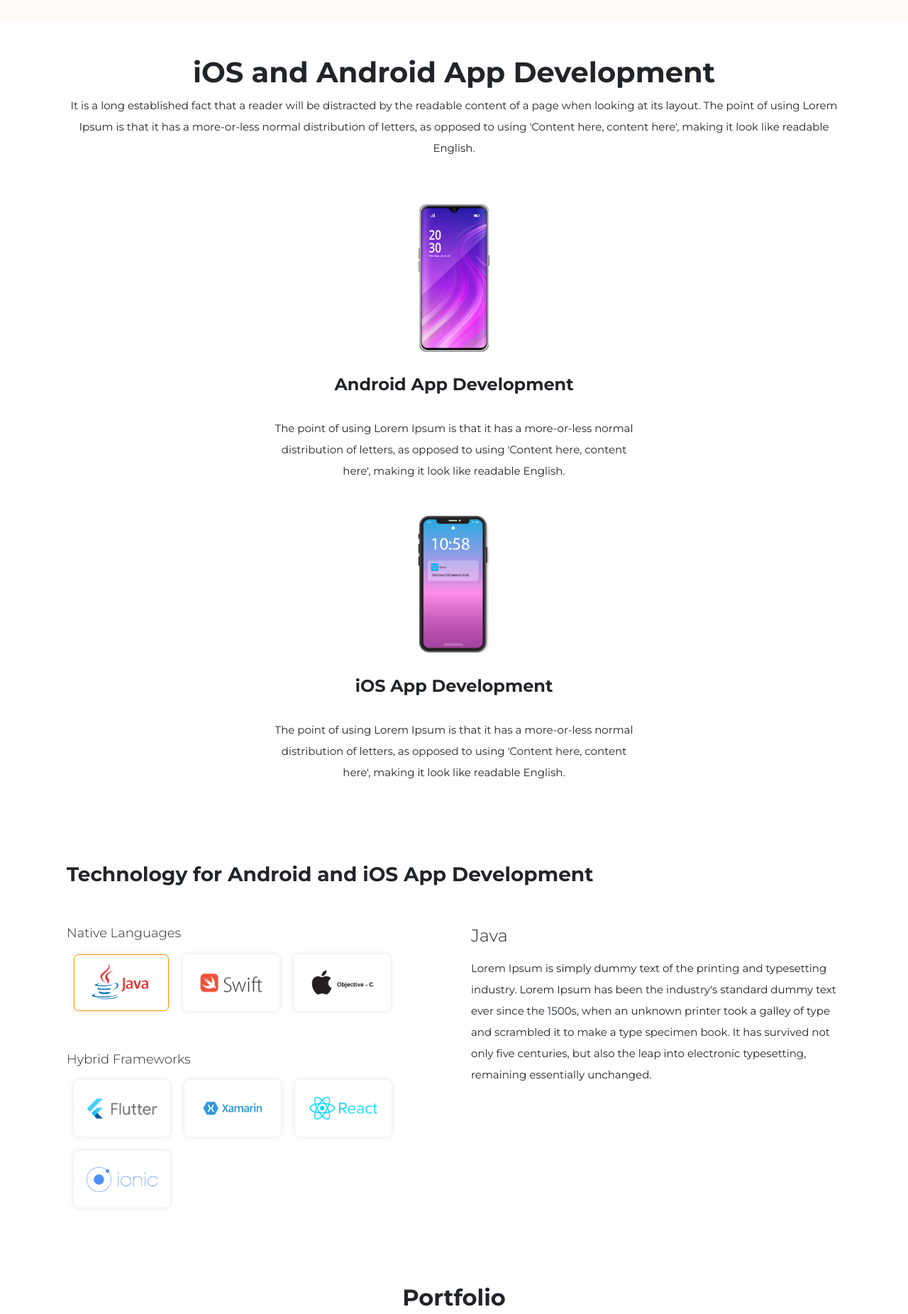
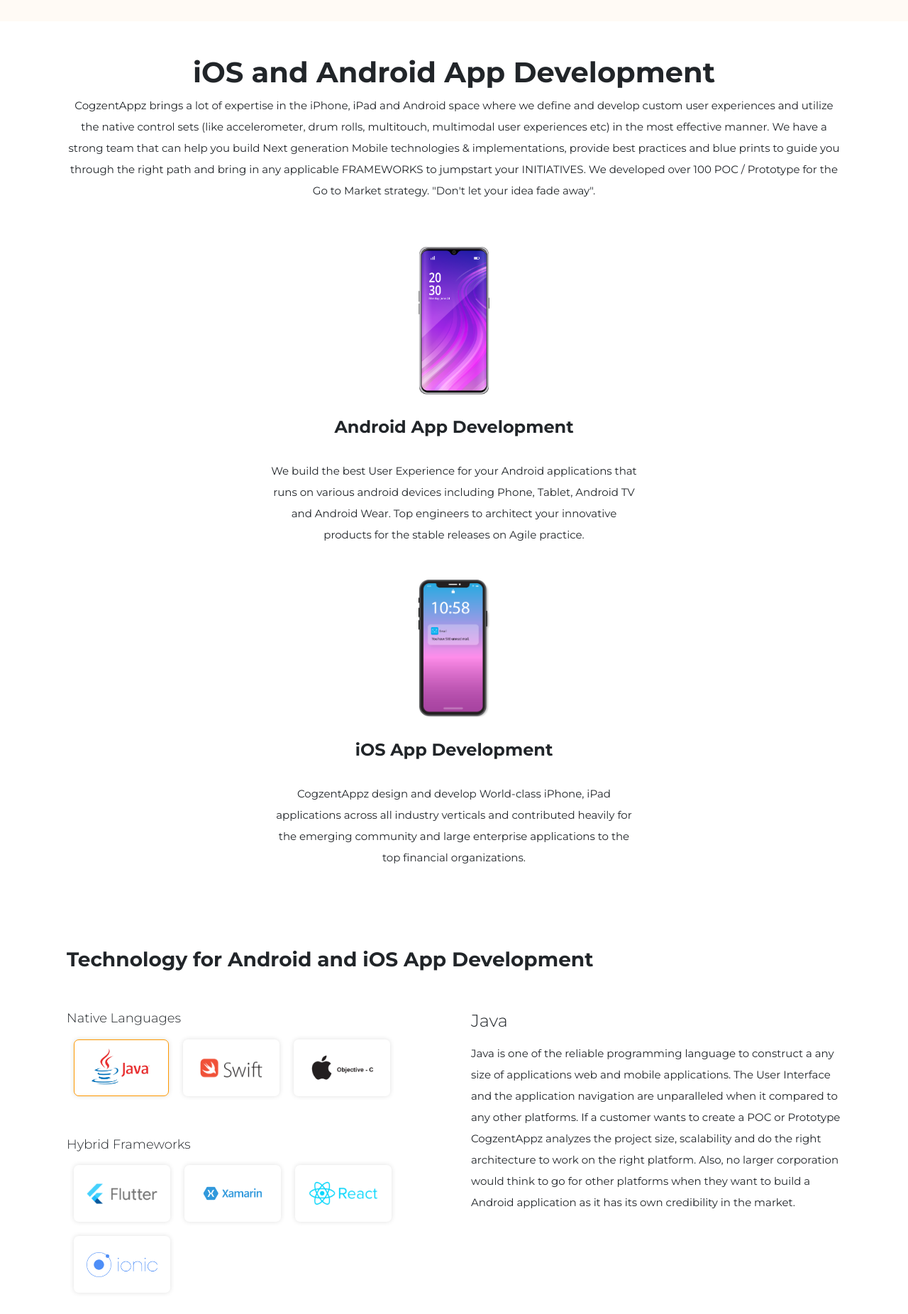
Before and after one commit to kar-thi/CogzentAppz, a plain HTML site: page index.html in a window 1280 px wide. Shown: the part 1300-3152 px from the top of the page at 71% size. Drawn offline with nearby package versions, Linux system fonts and the light colour scheme.

Commit message:
Add files via upload

```diff
--- a/index.html
+++ b/index.html
@@ -93,8 +93,9 @@
         <div class="container">
 
             <h1 class="text-center">iOS and Android App Development</h1>
-            <p class="text-center">It is a long established fact that a reader will be distracted by the readable content of a page when looking at its layout. The point of using Lorem Ipsum is that it has a more-or-less normal distribution of letters, as opposed to using 'Content
-                here, content here', making it look like readable English.</p>
+            <p class="text-center">CogzentAppz brings a lot of expertise in the iPhone, iPad and Android space where we define and develop custom user experiences and utilize the native control sets (like accelerometer, drum rolls, multitouch, multimodal user experiences etc)
+                in the most effective manner. We have a strong team that can help you build Next generation Mobile technologies & implementations, provide best practices and blue prints to guide you through the right path and bring in any applicable FRAMEWORKS
+                to jumpstart your INITIATIVES. We developed over 100 POC / Prototype for the Go to Market strategy. "Don't let your idea fade away". </p>
 
             <div class="row">
                 <div class="col-md-6 offset-md-3">
@@ -102,7 +103,8 @@
                         <img src="img/android.png" />
 
                         <h4>Android App Development</h4>
-                        <p>The point of using Lorem Ipsum is that it has a more-or-less normal distribution of letters, as opposed to using 'Content here, content here', making it look like readable English.</p>
+                        <p>We build the best User Experience for your Android applications that runs on various android devices including Phone, Tablet, Android TV and Android Wear. Top engineers to architect your innovative products for the stable releases
+                            on Agile practice. </p>
 
                     </div>
 
@@ -110,7 +112,7 @@
                         <img src="img/iphone.png" />
 
                         <h4>iOS App Development</h4>
-                        <p>The point of using Lorem Ipsum is that it has a more-or-less normal distribution of letters, as opposed to using 'Content here, content here', making it look like readable English.</p>
+                        <p>CogzentAppz design and develop World-class iPhone, iPad applications across all industry verticals and contributed heavily for the emerging community and large enterprise applications to the top financial organizations.</p>
 
                     </div>
 
@@ -205,8 +207,9 @@
                         <div class="tab-pane fade show active" id="one" role="tabpanel" aria-labelledby="home-tab">
                             <h4 class="techname">Java</h4>
 
-                            <p>Lorem Ipsum is simply dummy text of the printing and typesetting industry. Lorem Ipsum has been the industry's standard dummy text ever since the 1500s, when an unknown printer took a galley of type and scrambled it to make
-                                a type specimen book. It has survived not only five centuries, but also the leap into electronic typesetting, remaining essentially unchanged. </p>
+                            <p>Java is one of the reliable programming language to construct a any size of applications web and mobile applications. The User Interface and the application navigation are unparalleled when it compared to any other platforms.
+                                If a customer wants to create a POC or Prototype CogzentAppz analyzes the project size, scalability and do the right architecture to work on the right platform. Also, no larger corporation would think to go for other platforms
+                                when they want to build a Android application as it has its own credibility in the market.</p>
 
                         </div>
                         <div class="tab-pane fade" id="two" role="tabpanel" aria-labelledby="two-tab">
@@ -326,7 +329,7 @@
     <section class="page-section testimonial" id="">
         <div class="container">
             <!-- Portfolio Section Heading-->
-            <h2 class="mb-lg-5 text-center">Our testimonial</h2>
+            <h2 class="mb-lg-5 text-center">Client speaks about CogzentAppz</h2>
             <p class="text-center">It is a long established fact that a reader will be distracted by the readable content of a page when looking at its layout. The point of using Lorem Ipsum is that it has a more-or-less normal distribution of letters, as opposed to using 'Content
                 here, content here', making it look like readable English.</p>
 
@@ -335,7 +338,7 @@
                 <div class="col-md-6 offset-md-3 testi">
                     <img src="img/testi1.jpg" class="w-100" />
 
-                    <h4>Tylor</h4>
+                    <h4>Lawrence Johnson</h4>
                     <p>Pure for Men</p>
 
                     <button type="button" class="btn btn-primary testi-btn" data-toggle="modal" data-target="#exampleModalCenter">Play video</button>
```
